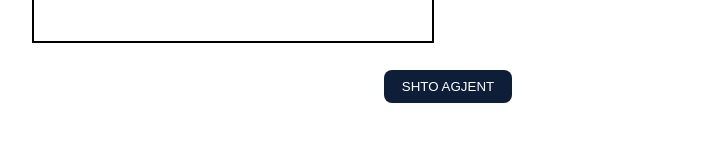
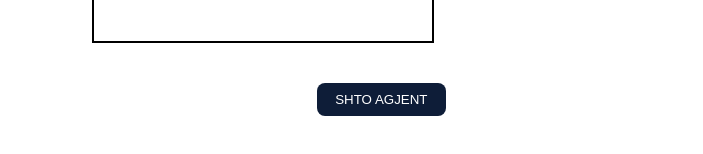
Before and after one commit to anxhelino04/agents-app, a React (Create React App) app: page / in a window 1280 px wide. Shown: the part 564-718 px from the top of the page, without its empty margins (192-895 px from the left). Built offline with nearby package versions, Linux system fonts and the light colour scheme.

Commit message:
loading state and other bugs fixed

```diff
--- a/public/index.html
+++ b/public/index.html
@@ -24,7 +24,7 @@
       work correctly both with client-side routing and a non-root public URL.
       Learn how to configure a non-root public URL by running `npm run build`.
     -->
-    <title>React App</title>
+    <title>Realestate App</title>
   </head>
   <body>
     <noscript>You need to enable JavaScript to run this app.</noscript>
--- a/src/App.css
+++ b/src/App.css
@@ -1,5 +1,8 @@
 .App {
   text-align: center;
+  margin-left: auto;
+  margin-right: auto;
+  width: 1160px;
 }
 
 @media (prefers-reduced-motion: no-preference) {
--- a/src/components/AddButton/addbutton.css
+++ b/src/components/AddButton/addbutton.css
@@ -6,6 +6,9 @@
   padding-inline: 18px;
   cursor: pointer;
   border: none;
+  margin-right: 10em;
+  margin-top: 1em;
+  position: relative;
 }
 .addbutton:hover {
   opacity: 80%;
--- a/src/components/ModalForm/ModalForm.jsx
+++ b/src/components/ModalForm/ModalForm.jsx
@@ -9,6 +9,8 @@ const ModalForm = ({
   setIsModalOpen,
   setAgents,
   agents,
+  loading,
+  setLoading,
 }) => {
   const [fname, setFname] = useState("");
   const [pnumber, setPnumber] = useState();
@@ -50,6 +52,7 @@ const ModalForm = ({
       setRealestate("");
       setPhoto(null);
       setIsModalOpen(false);
+      setLoading(true);
     }
     if (fname?.length < 1) {
       setFnamemsg("*Full name is required");
@@ -67,9 +70,13 @@ const ModalForm = ({
       setEmailmsg("");
     }
   };
+  setTimeout(() => {
+    setLoading(false);
+  }, 2100);
   useEffect(() => {
     localStorage.setItem("agents", JSON.stringify(agents));
   }, [agents]);
+  console.log(loading, "testing loadinggg");
 
   return (
     <Modal open={isModalOpen} onCancel={handleCancel}>
--- a/src/components/home/Home.jsx
+++ b/src/components/home/Home.jsx
@@ -3,6 +3,8 @@ import AgentList from "../AgentList/AgentList";
 import AddButton from "../AddButton/AddButton";
 import ModalForm from "../ModalForm/ModalForm";
 import Edit from "../ModalForm/Edit";
+import { Skeleton } from "antd";
+import "../AddButton/addbutton.css";
 const Home = () => {
   const [isModalOpen, setIsModalOpen] = useState(false);
   const [agentOnEdit, setAgentOnEdit] = useState();
@@ -39,20 +41,28 @@ const Home = () => {
     }
   };
   const [agents, setAgents] = useState(getDatafromLs() || []);
+  const [loading, setLoading] = useState(false);
+
   return (
     <div>
+      {!loading ? (
         <AgentList
           agents={agents}
           deleteAgent={deleteAgent}
           handleEdit={handleEdit}
           showEditModal={showEditModal}
         />
+      ) : (
+        <Skeleton active />
+      )}
       <ModalForm
         setIsModalOpen={setIsModalOpen}
         isModalOpen={isModalOpen}
         handleCancel={cancelModal}
         agents={agents}
         setAgents={setAgents}
+        loading={loading}
+        setLoading={setLoading}
       />
       <Edit
         isEditModalVisible={isEditModalVisible}
@@ -63,7 +73,7 @@ const Home = () => {
         setAgentOnEdit={setAgentOnEdit}
         setIsEditModalVisible={setIsEditModalVisible}
       />
-      <AddButton showModal={showModal} />
+      {!loading ? <AddButton showModal={showModal} /> : <Skeleton active />}
     </div>
   );
 };
```
Also changed, not shown: 1 other file (tests, documents, lock files or other folders). Lines whose indentation alone changed are shown as unchanged.
